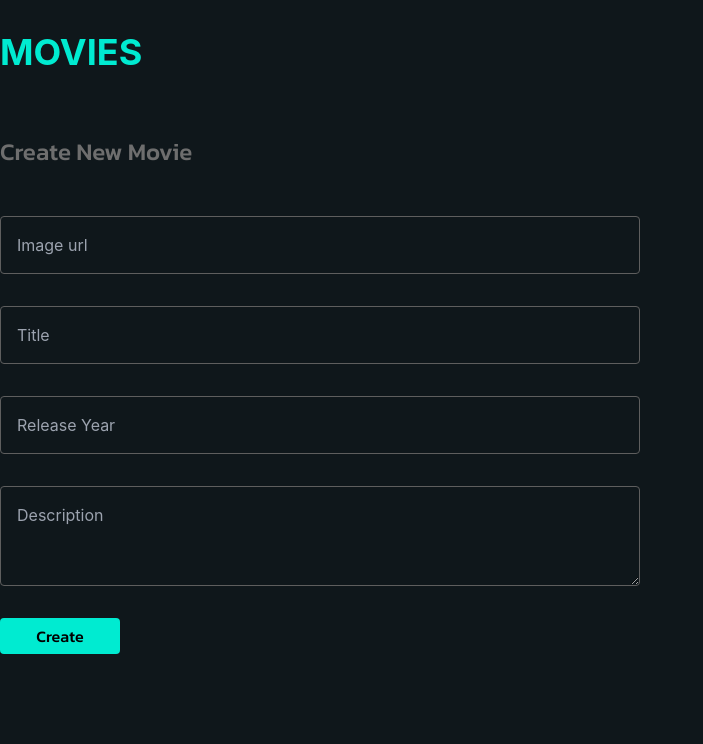
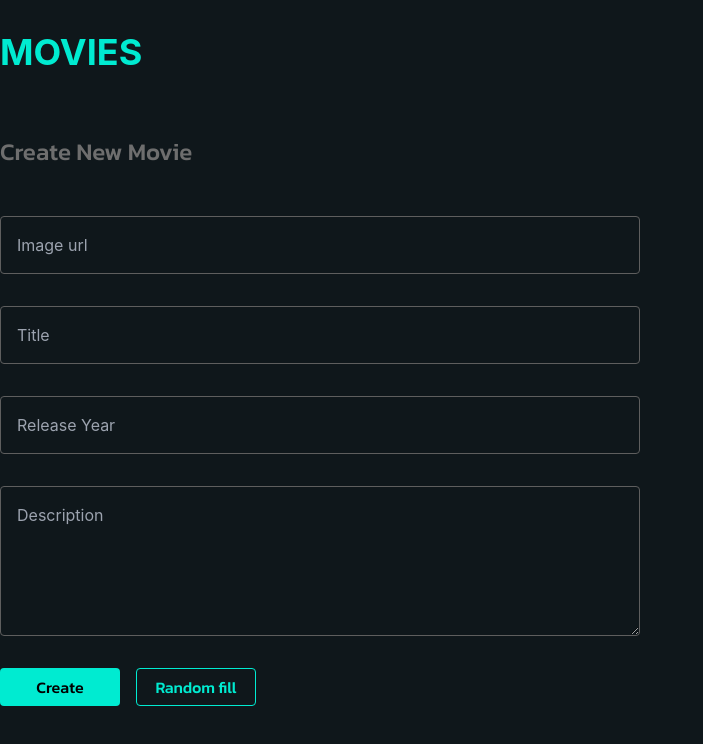
Before and after one commit to Momadeen/movie-tracker, a React (Create React App) app: page /create in a window 1280 px wide. Shown: the top 744 px of the page, without its empty margins (0-703 px from the left). Built offline with nearby package versions, Linux system fonts and the light colour scheme.

Commit message:
created form and secondary type of button

```diff
--- a/src/components/CreateComponent/index.tsx
+++ b/src/components/CreateComponent/index.tsx
@@ -43,8 +43,13 @@ const CreateForm = () => {
           />
         ))}
 
-        <div>
-          <Button type="submit">Create</Button>
+        <div className="flex gap-4">
+          <Button buttonType="primary" type="submit">
+            Create
+          </Button>
+          <Button  type="submit">
+            Random fill
+          </Button>
         </div>
       </form>
     </div>
--- a/src/components/shared/Button/index.tsx
+++ b/src/components/shared/Button/index.tsx
@@ -4,13 +4,16 @@ interface Props {
   children: ReactNode;
   onClick?: () => void;
   type?: "submit" | "reset" | "button";
+  buttonType?: 'primary' | 'secondary'
 }
 
-const Button = ({ type, children, onClick }: Props) => (
+const Button = ({ type, buttonType, children, onClick }: Props) => (
   <button
     type={type}
     onClick={onClick}
-    className="bg-primary hover:bg-secondary leading-tight  font-kanit duration-500 min-w-[120px] text-black py-2 px-4 rounded"
+    className={`${
+      buttonType === 'primary' ? "bg-primary hover:bg-secondary text-black" : "border border-primary bg-transparent text-primary hover:bg-primary hover:text-black"
+    }  leading-tight  font-kanit duration-500 min-w-[120px]  py-2 px-4 rounded`}
   >
     {children}
   </button>
--- a/src/components/shared/Input/index.tsx
+++ b/src/components/shared/Input/index.tsx
@@ -21,7 +21,7 @@ const Input = ({ name, placeholder, onChange, inputType, type }: Props) =>
     <textarea
       name={name}
       placeholder={placeholder || "description"}
-      className="min-h-[100px]"
+      className="min-h-[150px]"
     />
   );
 
--- a/tailwind.config.js
+++ b/tailwind.config.js
@@ -13,6 +13,7 @@ module.exports = {
       primary: "#00EBD1",
       secondary: "#008c7d",
       white: "#fff",
+      black: '#000',
       text: {
         100: "white",
         200: "#6e6e6e",
```
